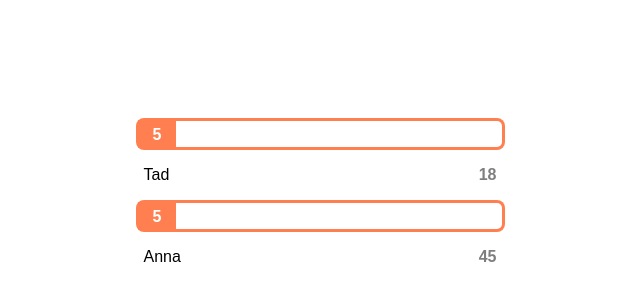
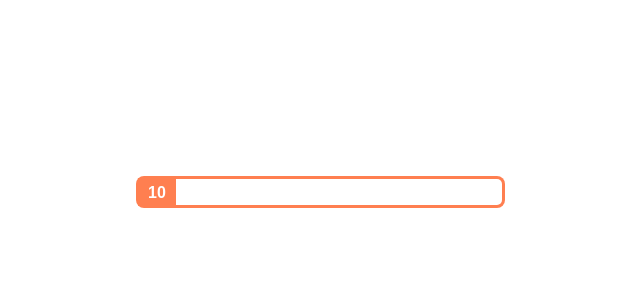
Before and after one commit to Kozlovska-Yulya/Forms, a React app in the folder task4/: page / in a window 1280 px wide. Shown: the part 200-500 px from the top of the page, without its empty margins (320-960 px from the left). Built offline with nearby package versions, Linux system fonts and the light colour scheme.

Commit message:
list with filtration

```diff
--- a/task4/src/App.jsx
+++ b/task4/src/App.jsx
@@ -1,12 +1,26 @@
-import React from 'react';
-import User from './User';
+import React, { Component } from 'react';
+import Filter from './Filter';
 
-class App extends React.Component {
+class App extends Component {
+  state = {
+    filterValue: '', // Исходное значение фильтра
+  };
+
+  // Обработчик изменения фильтра
+  handleFilterChange = (newValue) => {
+    this.setState({ filterValue: newValue });
+  };
+
   render() {
     return (
-      <div>
-        <User name="Tad" age={18} />
-        <User name="Anna" age={45} />
+      <div className="App">
+        <Filter
+          count={10} // Замените на ваше количество найденных пользователей
+          initialValue={this.state.filterValue}
+          onChange={this.handleFilterChange}
+        />
+        <p>{this.state.filterValue}</p>
+        {/* Другие компоненты и отображение пользователей */}
       </div>
     );
   }
--- a/task4/src/Filter.jsx
+++ b/task4/src/Filter.jsx
@@ -1,12 +1,32 @@
-import React from 'react';
+import React, { Component } from 'react';
 
-class Filter extends React.Component {
+class Filter extends Component {
+  constructor(props) {
+    super(props);
+    this.state = {
+      inputValue: props.initialValue || '',
+    };
+  }
+
+  handleInputChange = (e) => {
+    const newValue = e.target.value;
+    this.setState({ inputValue: newValue });
+
+    if (this.props.onChange) {
+      this.props.onChange(newValue);
+    }
+  };
+
   render() {
-    const { filterText, onChange } = this.props;
-
     return (
-      <div>
-        <input type="text" value={filterText} onChange={onChange} />
+      <div className="filter">
+        <span className="filter__count">{this.props.count}</span>
+        <input
+          type="text"
+          className="filter__input"
+          value={this.state.inputValue}
+          onChange={this.handleInputChange}
+        />
       </div>
     );
   }
--- a/task4/src/User.jsx
+++ b/task4/src/User.jsx
@@ -1,23 +1,12 @@
-import React, { Component } from 'react';
+import React from 'react';
 
-class User extends Component {
-  render() {
-    const { name, age } = this.props;
-    return (
-      <div>
-        <div className="filter">
-          <span className="filter__count">5</span>
-          <input type="text" className="filter__input" />
-        </div>
-        <ul className="users">
-          <li className="user">
-            <span className="user__name">{name}</span>
-            <span className="user__age">{age}</span>
-          </li>
-        </ul>
-      </div>
-    );
-  }
-}
+const User = ({ name, age }) => {
+  return (
+    <div className="user">
+      <span className="user__name">{name}</span>
+      <span className="user__age">{age}</span>
+    </div>
+  );
+};
 
 export default User;
--- a/task4/src/index.jsx
+++ b/task4/src/index.jsx
@@ -1,8 +1,6 @@
 import React from 'react';
 import ReactDOM from 'react-dom';
+import App from './App.jsx';
 import './index.scss';
-import App from './App';
 
-const rootElement = document.querySelector('#root');
-
-ReactDOM.render(<App />, rootElement);
+ReactDOM.render(<App />, document.getElementById('root'));
```
Also changed, not shown: task4/src/UserList.jsx (deleted, +0 -43 lines), task4/src/UsersList.jsx (+5 -29 lines).
